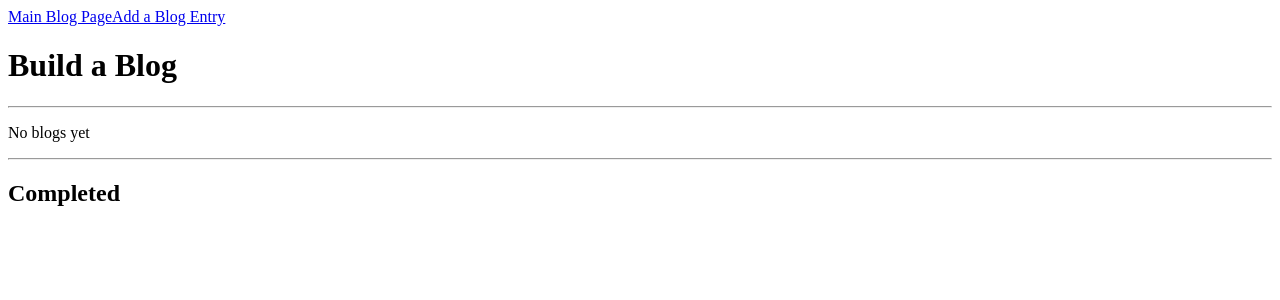
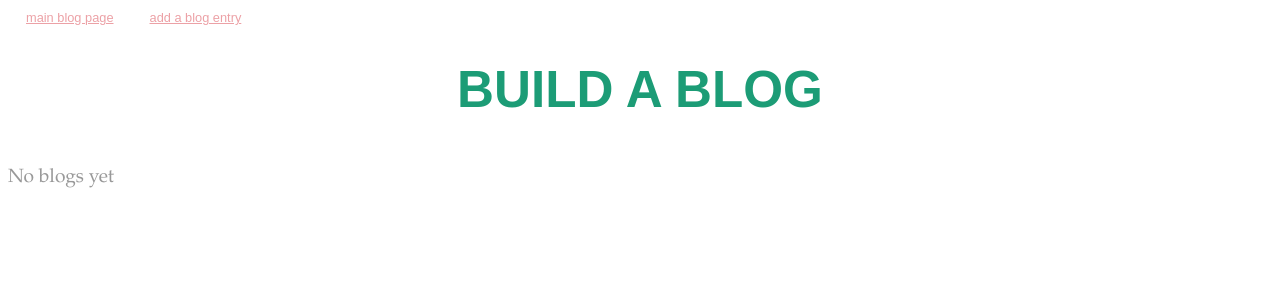
Before and after one commit to xfroggy/blogz, a Flask app: page /blog in a window 1280 px wide. Shown: the top 300 px of the page. Run offline with Flask 2, Linux system fonts and the light colour scheme; data that the repository does not hold is empty.

```diff
--- a/main.py
+++ b/main.py
@@ -1,4 +1,4 @@
-from flask import Flask, request, redirect, render_template
+from flask import Flask, request, redirect, render_template, flash
 from flask_sqlalchemy import SQLAlchemy
 
 app = Flask(__name__)
@@ -6,6 +6,7 @@ app.config['DEBUG'] = True
 app.config['SQLALCHEMY_DATABASE_URI'] = 'mysql+pymysql://build-a-blog:MyNewPass@localhost:8889/build-a-blog'
 app.config['SQLALCHEMY_ECHO'] = True
 db = SQLAlchemy(app)
+app.secret_key = 'y337kGcys&zP3B'
 
 
 class Blog(db.Model):
@@ -20,6 +21,7 @@ class Blog(db.Model):
         self.body = body
         self.completed = False
 
+
 @app.route('/')
 def index():
     return redirect('/blog')
@@ -33,17 +35,35 @@ def newpost():
     if request.method == 'POST':
         blog_title = request.form['blog-title']
         blog_body = request.form['blog-body']
-        new_blog = Blog(blog_title, blog_body)
-        db.session.add(new_blog)
-        db.session.commit()
-    return redirect('/blog')
+        if blog_title == "" or blog_body == "":
+            if blog_title == "":
+                flash('Please fill in the title', 'title_error')
+            if blog_body == "":
+                flash('Please fill in the body', 'body_error')
+            return redirect('/newpost')
+        else:
+            new_blog = Blog(blog_title, blog_body)
+            db.session.add(new_blog)
+            db.session.commit()
+            return redirect('/blog')
 
-@app.route('/blog', methods=['POST', 'GET'])
+
+
+@app.route('/blog', methods = ['GET'])
 def blog_index():
     blogs = Blog.query.filter_by(completed=False).all()
     completed_blogs = Blog.query.filter_by(completed=True).all()
-    return render_template('blog.html',title="Build a Blog",
-        blogs=blogs, completed_blogss=completed_blogs)
+    id = request.args.get("id")
+    blog_post = Blog.query.filter_by(id=id)
+    if id == None:
+        blog_detail = True
+        title="Build a Blog"
+    else:
+        blog_detail = False
+        title=""
+    return render_template('blog.html',title=title, blog_detail=blog_detail, blogs=blogs, completed_blogss=completed_blogs, blog_post=blog_post)
+
+
 
 
 @app.route('/delete-blog', methods=['POST'])
--- /dev/null
+++ b/static/styles/styles.css
@@ -0,0 +1,63 @@
+h1 {
+    color:#1c9c76;
+    padding-top: 0;
+    padding-bottom: 5px;
+    border-bottom: none;
+    font-family: 'Julius Sans One', sans-serif;
+    font-size: 3.2em;
+    text-transform: uppercase;
+    text-align: center;
+   }
+
+h2 {
+    color:#ada397;
+    padding-top: 0;
+    padding-bottom: 5px;
+    border-bottom: none;
+    font-family: 'Julius Sans One', sans-serif;
+    font-size: 1.8em;
+    text-transform: uppercase;
+   }
+
+a {
+    color: #eca1a6;
+    padding: 18px;
+    text-transform: lowercase;
+    font-family: 'Julius Sans One', sans-serif;
+    font-size: 0.8em;
+
+  }
+
+a:hover {
+
+    text-transform: uppercase;
+
+
+  }
+
+h3 a {
+    color: #eca1a6;
+    padding: 16px;
+    text-decoration: none;
+    font-family: 'Julius Sans One', sans-serif;
+    text-transform: lowercase;
+}
+
+h3 a:hover{
+
+    text-transform: uppercase;
+}
+
+p, h4 {
+    font-family: 'Palatino', serif;
+    font-size:1.2em;
+    padding-top: 5px;
+    padding-bottom: 5px;
+    line-height: 1.5em;
+    color: #999999;
+}
+
+.error {
+    color: red;
+    font-style: italic;
+}
--- a/templates/base.html
+++ b/templates/base.html
@@ -2,10 +2,14 @@
 <html>
     <head>
         <title>{{title}}</title>
+        <link rel= "stylesheet" type= "text/css" href= "{{ url_for('static',filename='styles/styles.css') }}">
+
     </head>
+
+
+
+<body>
     <a href="/blog">Main Blog Page</a><a href="/newpost">Add a Blog Entry</a>
-<body>
-
     {% block content %}
     {% endblock %}
 
--- a/templates/blog.html
+++ b/templates/blog.html
@@ -1,35 +1,32 @@
 {% extends "base.html" %}
 
 {% block content %}
+
 <h1>{{title}}</h1>
+    {% if blog_detail == False %}
+        {% for post in blog_post %}
+            <h1>{{post.title}}</h1>
+            <hr/>
+            <h2>{{post.body}}</h2>
+        {% endfor %}
 
-    <hr />
-
-    {% if blogs|length == 0 %}
-    <p>No blogs yet</p>
+    {% elif blogs|length == 0 %}
+        <p>No blogs yet</p>
     {% else %}
 
-        <ul>
-            {% for blog in blogs %}
-            <li>{{blog.title}}
-                <form method="POST" action="/delete-blog" style="display:inline-block;">
-                    <input type="hidden" name="blog-id" value="{{blog.id}}" />
-                    <input type="submit" value="Add a new Post" />
-                </form>
-            </li>
-            {% endfor %}
-        </ul>
-
+            <ul>
+                {% for blog in blogs %}
+                <h3><a href="/blog?id={{blog.id}}">{{blog.title}}</a></h3>
+                <h4>{{blog.body}}</h4>
+                <hr/>
+                {% endfor %}
+             </ul>
     {% endif %}
 
-    <hr />
 
-    <h2>Completed</h2>
 
-    <ul>
-        {% for blog in completed_blogs %}
-        <li>{{blog.name}}</li>
-        {% endfor %}
-    </ul>
+
+
+
 
 {% endblock %}
```
Also changed, not shown: templates/newpost.html (+19 -1 lines).
